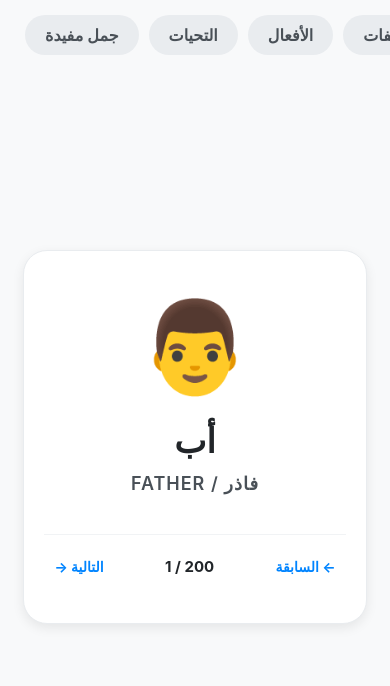
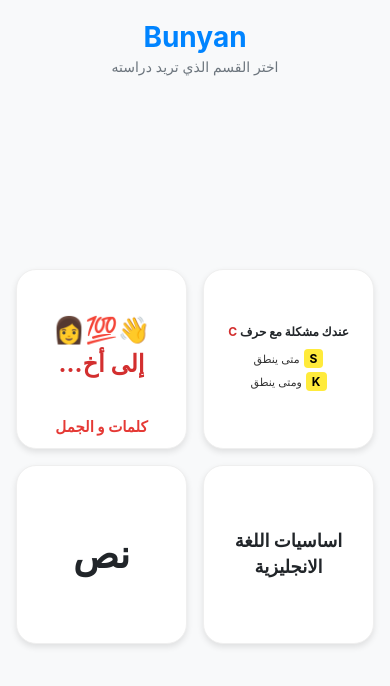
Before and after one commit to mohamaedniya1234-ship-it/bunyan-app., a React Native app: screen / in a window 390 px wide. Shown: the top 686 px of the page. Built offline with nearby package versions, Linux system fonts and the light colour scheme.

Commit message:
Update App.js

```diff
--- a/App.js
+++ b/App.js
@@ -145,7 +145,7 @@
   { id: 102, arabic: 'كتاب', english: 'BOOK', pron: 'بوك', emoji: '📖', category: 'المدرسة' },
   { id: 103, arabic: 'قلم', english: 'PEN', pron: 'بين', emoji: '🖊️', category: 'المدرسة' },
   { id: 104, arabic: 'دفتر', english: 'NOTEBOOK', pron: 'نوت بوك', emoji: '📓', category: 'المدرسة' },
-  { id: 105, arabic: 'سبورة', english: 'BOARD', pron: 'بورد', emoji: ' blackboard', category: 'المدرسة' },
+  { id: 105, arabic: 'سبورة', english: 'BOARD', pron: 'بورد', emoji: '🪵', category: 'المدرسة' },
   { id: 106, arabic: 'مسطرة', english: 'RULER', pron: 'رولر', emoji: '📏', category: 'المدرسة' },
   { id: 107, arabic: 'ممحات', english: 'ERASER', pron: 'إريزر', emoji: '🧽', category: 'المدرسة' },
   { id: 108, arabic: 'طالب', english: 'STUDENT', pron: 'ستيودنت', emoji: '🧑‍🎓', category: 'المدرسة' },
@@ -256,6 +256,7 @@
 ];
 
 export default function App() {
+  const [currentScreen, setCurrentScreen] = useState('HOME'); // 'HOME' أو 'VOCABULARY'
   const [selectedCategory, setSelectedCategory] = useState('الكل');
   const [filteredData, setFilteredData] = useState(vocabularyData);
   const [currentIndex, setCurrentIndex] = useState(0);
@@ -301,9 +302,79 @@
 
   const currentItem = filteredData[currentIndex] || filteredData[0];
 
+  // 1. الشاشة الرئيسية (4 بطاقات)
+  if (currentScreen === 'HOME') {
+    return (
+      <SafeAreaView style={styles.container}>
+        <StatusBar barStyle="dark-content" backgroundColor="#F8F9FA" />
+        <View style={styles.homeHeader}>
+          <Text style={styles.homeTitle}>Bunyan</Text>
+          <Text style={styles.homeSubtitle}>اختر القسم الذي تريد دراسته</Text>
+        </View>
+
+        <View style={styles.gridContainer}>
+          {/* الصف الأول */}
+          <View style={styles.gridRow}>
+            {/* البطاقة الأولى: الكلمات والجمل */}
+            <TouchableOpacity
+              style={styles.gridCard}
+              onPress={() => setCurrentScreen('VOCABULARY')}
+            >
+              <View style={styles.cardContent}>
+                <Text style={styles.cardEmojiHeader}>👩💯👋</Text>
+                <Text style={styles.cardMainText}>إلى أخ...</Text>
+              </View>
+              <Text style={styles.cardFooterText}>كلمات و الجمل</Text>
+            </TouchableOpacity>
+
+            {/* البطاقة الثانية: قاعدة حرف C */}
+            <TouchableOpacity style={styles.gridCard}>
+              <View style={styles.cardContent}>
+                <Text style={styles.ruleTitle}>عندك مشكلة مع حرف <Text style={styles.redCircle}>C</Text></Text>
+                <View style={styles.ruleBox}>
+                  <Text style={styles.badgeYellow}>S</Text>
+                  <Text style={styles.ruleText}>متى ينطق</Text>
+                </View>
+                <View style={styles.ruleBox}>
+                  <Text style={styles.badgeYellow}>K</Text>
+                  <Text style={styles.ruleText}>ومتى ينطق</Text>
+                </View>
+              </View>
+            </TouchableOpacity>
+          </View>
+
+          {/* الصف الثاني */}
+          <View style={styles.gridRow}>
+            {/* البطاقة الثالثة: النص */}
+            <TouchableOpacity style={styles.gridCard}>
+              <View style={styles.cardContent}>
+                <Text style={styles.largeCardText}>نص</Text>
+              </View>
+            </TouchableOpacity>
+
+            {/* البطاقة الرابعة: أساسيات اللغة الإنجليزية */}
+            <TouchableOpacity style={styles.gridCard}>
+              <View style={styles.cardContent}>
+                <Text style={styles.mediumCardText}>اساسيات اللغة الانجليزية</Text>
+              </View>
+            </TouchableOpacity>
+          </View>
+        </View>
+      </SafeAreaView>
+    );
+  }
+
+  // 2. شاشة الكلمات والجمل (200 كلمة)
   return (
     <SafeAreaView style={styles.container}>
       <StatusBar barStyle="dark-content" backgroundColor="#F8F9FA" />
+
+      {/* زر العودة للشاشة الرئيسية */}
+      <View style={styles.topHeaderNav}>
+        <TouchableOpacity style={styles.backButton} onPress={() => setCurrentScreen('HOME')}>
+          <Text style={styles.backButtonText}>← القائمة الرئيسية</Text>
+        </TouchableOpacity>
+      </View>
 
       {/* شريط التصنيفات العلوي */}
       <View style={styles.categoryContainer}>
@@ -360,31 +431,155 @@
 }
 
 const { width } = Dimensions.get('window');
+const cardWidth = (width - 48) / 2;
 
 const styles = StyleSheet.create({
   container: {
     flex: 1,
     backgroundColor: '#F8F9FA',
   },
+  // --- أنماط الشاشة الرئيسية ---
+  homeHeader: {
+    paddingTop: 20,
+    paddingHorizontal: 20,
+    alignItems: 'center',
+    marginBottom: 10,
+  },
+  homeTitle: {
+    fontSize: 28,
+    fontWeight: 'bold',
+    color: '#0084FF',
+  },
+  homeSubtitle: {
+    fontSize: 14,
+    color: '#6C757D',
+    marginTop: 4,
+  },
+  gridContainer: {
+    flex: 1,
+    paddingHorizontal: 16,
+    justifyContent: 'center',
+  },
+  gridRow: {
+    flexDirection: 'row',
+    justifyContent: 'space-between',
+    marginBottom: 16,
+  },
+  gridCard: {
+    width: cardWidth,
+    height: cardWidth * 1.05,
+    backgroundColor: '#FFFFFF',
+    borderRadius: 20,
+    padding: 12,
+    alignItems: 'center',
+    justifyContent: 'space-between',
+    elevation: 4,
+    shadowColor: '#000',
+    shadowOffset: { width: 0, height: 3 },
+    shadowOpacity: 0.1,
+    shadowRadius: 6,
+    borderWidth: 1,
+    borderColor: '#EFEFEF',
+  },
+  cardContent: {
+    flex: 1,
+    alignItems: 'center',
+    justifyContent: 'center',
+    width: '100%',
+  },
+  cardEmojiHeader: {
+    fontSize: 26,
+    marginBottom: 4,
+  },
+  cardMainText: {
+    fontSize: 24,
+    fontWeight: 'bold',
+    color: '#D32F2F',
+  },
+  cardFooterText: {
+    fontSize: 15,
+    fontWeight: 'bold',
+    color: '#E53935',
+    marginTop: 6,
+  },
+  ruleTitle: {
+    fontSize: 12,
+    fontWeight: 'bold',
+    textAlign: 'center',
+    marginBottom: 8,
+    color: '#212529',
+  },
+  redCircle: {
+    color: '#D32F2F',
+    fontWeight: 'bold',
+  },
+  ruleBox: {
+    flexDirection: 'row-reverse',
+    alignItems: 'center',
+    marginVertical: 2,
+  },
+  badgeYellow: {
+    backgroundColor: '#FFEB3B',
+    paddingHorizontal: 6,
+    paddingVertical: 2,
+    borderRadius: 4,
+    fontWeight: 'bold',
+    fontSize: 12,
+    marginLeft: 4,
+  },
+  ruleText: {
+    fontSize: 11,
+    color: '#333',
+  },
+  largeCardText: {
+    fontSize: 38,
+    fontWeight: 'bold',
+    color: '#212529',
+  },
+  mediumCardText: {
+    fontSize: 18,
+    fontWeight: 'bold',
+    color: '#212529',
+    textAlign: 'center',
+    lineHeight: 26,
+  },
+
+  // --- أنماط شاشة الكلمات ---
+  topHeaderNav: {
+    paddingHorizontal: 16,
+    paddingTop: 10,
+  },
+  backButton: {
+    alignSelf: 'flex-start',
+    paddingVertical: 6,
+    paddingHorizontal: 12,
+    backgroundColor: '#E9ECEF',
+    borderRadius: 12,
+  },
+  backButtonText: {
+    fontSize: 14,
+    fontWeight: '600',
+    color: '#0084FF',
+  },
   categoryContainer: {
-    paddingVertical: 15,
+    paddingVertical: 10,
   },
   scrollContent: {
     paddingHorizontal: 15,
     flexDirection: 'row-reverse',
   },
   categoryPill: {
-    paddingHorizontal: 20,
-    paddingVertical: 10,
+    paddingHorizontal: 18,
+    paddingVertical: 8,
     borderRadius: 25,
     backgroundColor: '#E9ECEF',
-    marginLeft: 10,
+    marginLeft: 8,
   },
   activeCategoryPill: {
     backgroundColor: '#0084FF',
   },
   categoryText: {
-    fontSize: 16,
+    fontSize: 14,
     color: '#495057',
     fontWeight: '600',
   },
@@ -396,32 +591,32 @@
     justifyContent: 'center',
     alignItems: 'center',
     paddingHorizontal: 20,
-    paddingBottom: 40,
+    paddingBottom: 20,
   },
   card: {
     width: width * 0.88,
     backgroundColor: '#FFFFFF',
     borderRadius: 24,
-    paddingVertical: 40,
+    paddingVertical: 30,
     paddingHorizontal: 20,
     alignItems: 'center',
+    elevation: 5,
     shadowColor: '#000',
     shadowOffset: { width: 0, height: 4 },
     shadowOpacity: 0.08,
     shadowRadius: 12,
-    elevation: 5,
     borderWidth: 1,
     borderColor: '#E9ECEF',
   },
   emoji: {
-    fontSize: 90,
-    marginBottom: 20,
+    fontSize: 80,
+    marginBottom: 15,
   },
   arabicWord: {
-    fontSize: 34,
+    fontSize: 32,
     fontWeight: 'bold',
     color: '#212529',
-    marginBottom: 12,
+    marginBottom: 10,
     textAlign: 'center',
   },
   englishWord: {
@@ -429,7 +624,7 @@
     fontWeight: '600',
     color: '#495057',
     letterSpacing: 1,
-    marginBottom: 40,
+    marginBottom: 30,
     textAlign: 'center',
   },
   navigationRow: {
```
